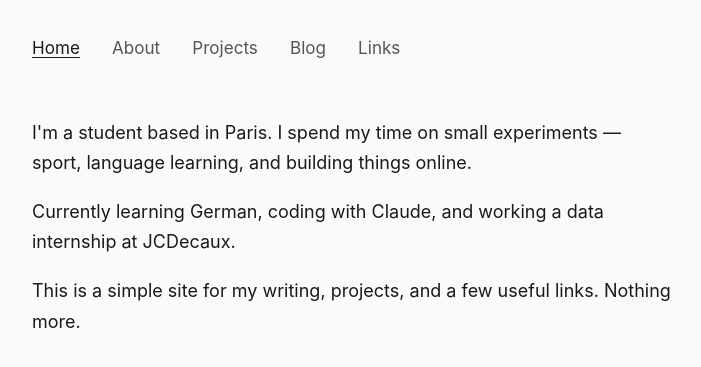
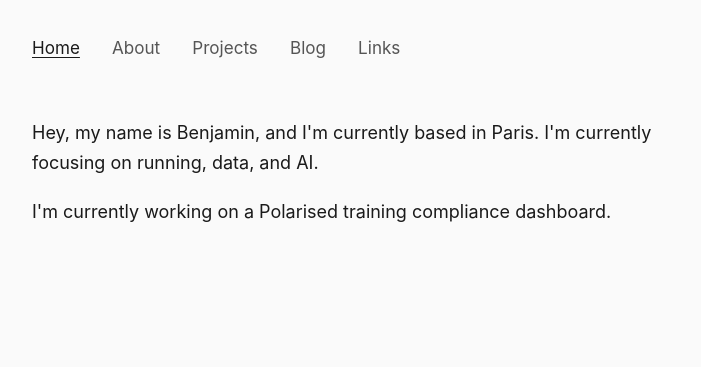
Before and after one commit to B3NGU1/grierson.io, a plain HTML site: page index.html in a window 1280 px wide. Shown: the part 135-502 px from the top of the page, without its empty margins (288-989 px from the left). Drawn offline with Linux system fonts and the light colour scheme.

Commit message:
Update index.html

```diff
--- a/index.html
+++ b/index.html
@@ -20,13 +20,10 @@
     </nav>
 
     <p>
-      I'm a student based in Paris. I spend my time on small experiments — sport, language learning, and building things online.
+      Hey, my name is Benjamin, and I'm currently based in Paris. I'm currently focusing on running, data, and AI.
     </p>
     <p>
-      Currently learning German, coding with Claude, and working a data internship at JCDecaux.
-    </p>
-    <p>
-      This is a simple site for my writing, projects, and a few useful links. Nothing more.
+      I'm currently working on a Polarised training compliance dashboard.
     </p>
   </div>
 </body>
```
